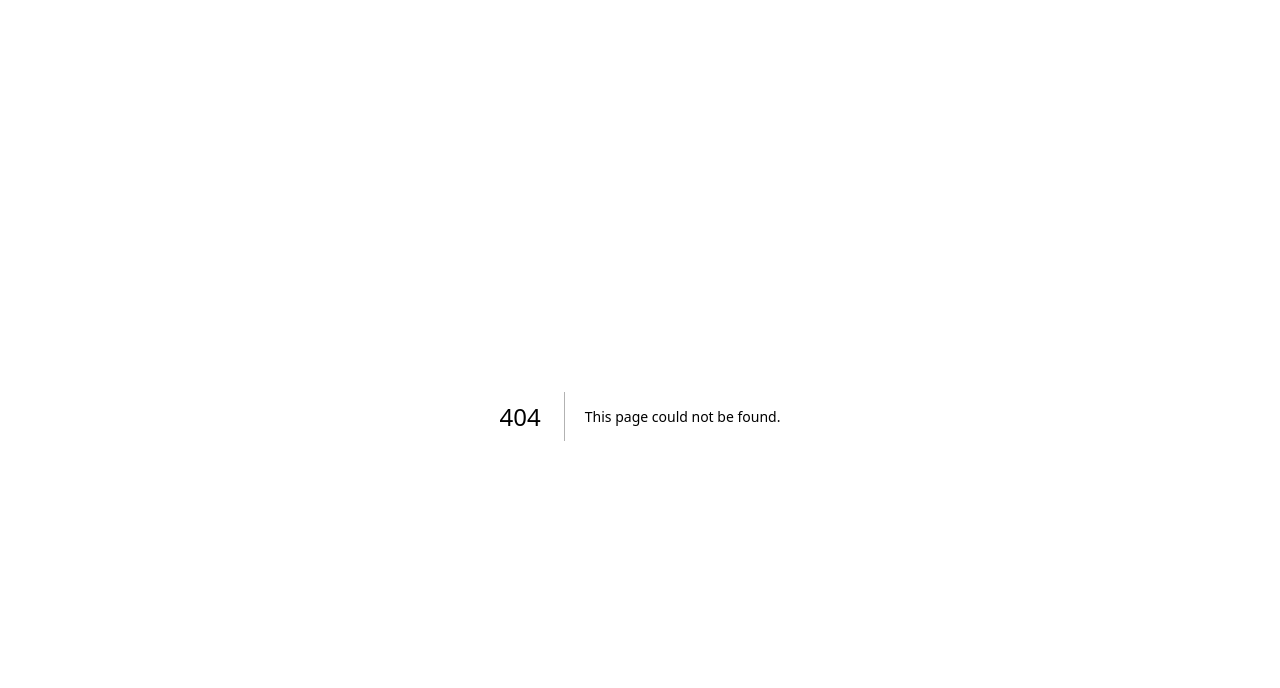
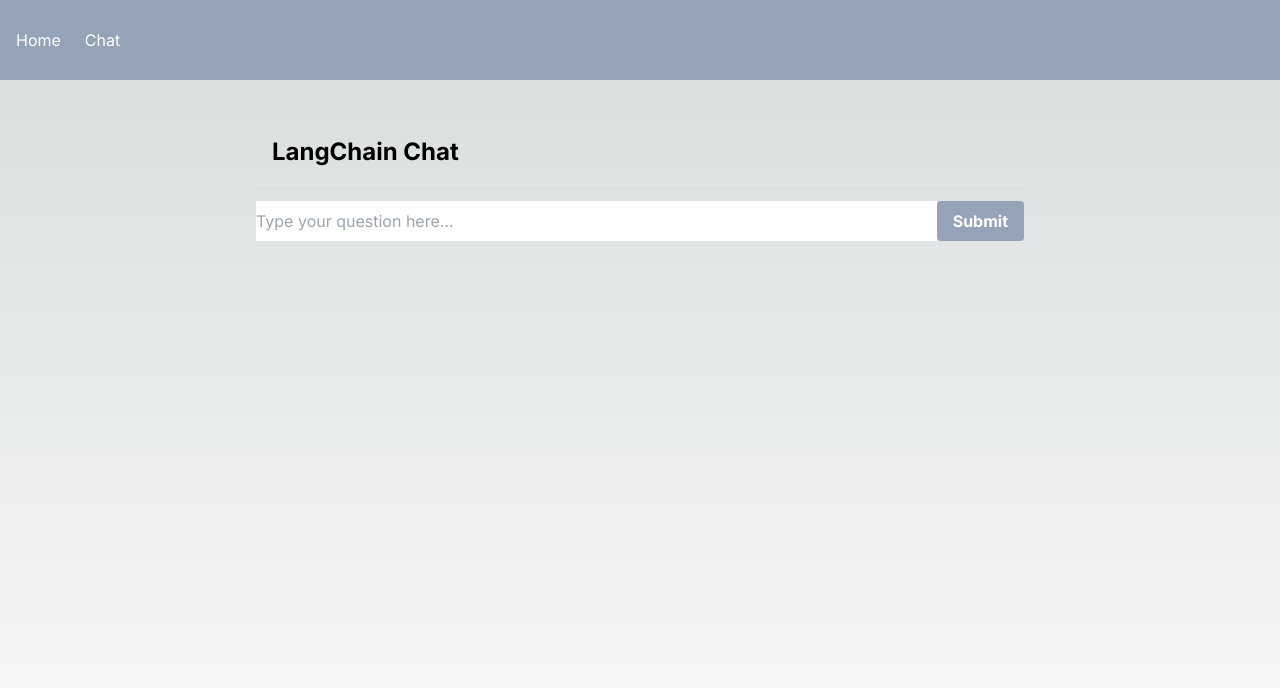
Before and after one commit to ykarpovets/try-llm, a Next.js app: page /chat in a window 1280 px wide. Before the commit this address had no page. Shown: the top 688 px of the page. Built offline with nearby package versions, Linux system fonts and the light colour scheme.

Commit message:
use candidate name in metadata

```diff
--- a/package.json
+++ b/package.json
@@ -12,6 +12,7 @@
     "@langchain/community": "^0.2.1",
     "@types/pg": "^8.11.6",
     "@xenova/transformers": "^2.17.1",
+    "ai": "^3.1.14",
     "chromadb": "^1.8.1",
     "chromadb-default-embed": "^2.13.2",
     "langchain": "0.2.0",
--- /dev/null
+++ b/src/app/api/chat/route.ts
@@ -0,0 +1,26 @@
+import OpenAI from "openai";
+import { OpenAIStream, StreamingTextResponse } from "ai";
+
+export const dynamic = "force-dynamic";
+
+const openai = new OpenAI({
+  apiKey: process.env.OPENAI_API_KEY!,
+});
+
+export async function POST(req: Request) {
+  // Extract the `messages` from the body of the request
+  const { messages } = await req.json();
+
+  // Request the OpenAI API for the response based on the prompt
+  const response = await openai.chat.completions.create({
+    model: "gpt-3.5-turbo",
+    stream: true,
+    messages: messages,
+  });
+
+  // Convert the response into a friendly text-stream
+  const stream = OpenAIStream(response);
+
+  // Respond with the stream
+  return new StreamingTextResponse(stream);
+}
--- /dev/null
+++ b/src/app/chat/page.tsx
@@ -0,0 +1,5 @@
+import { Chat } from "@/components/chat/chat";
+
+export default function Page() {
+  return <Chat />;
+}
--- a/src/app/globals.css
+++ b/src/app/globals.css
@@ -28,21 +28,14 @@
   --background-end: rgb(60, 70, 77);
 }
 
-
 body {
   display: flex;
-  justify-content: center;
+  flex-direction: column;
   min-height: 100vh;
   color: var(--foreground);
-  background: linear-gradient(to bottom, var(--background-start), var(--background-end));
+  background: linear-gradient(
+    to bottom,
+    var(--background-start),
+    var(--background-end)
+  );
 }
-
-
-
-#page {
-  display: flex;
-  flex-direction: column;
-  width: 100%;
-  max-width: 800px;
-  padding: 1rem;
-}
--- a/src/app/layout.tsx
+++ b/src/app/layout.tsx
@@ -1,6 +1,7 @@
 import type { Metadata } from "next";
 import { Inter } from "next/font/google";
 import "./globals.css";
+import Navbar from "@/components/navbar";
 
 const inter = Inter({ subsets: ["latin"] });
 
@@ -17,7 +18,10 @@
   return (
     <html lang="en">
       <body className={inter.className}>
-        <div id="page">{children}</div>
+        <Navbar />
+        <div className="flex flex-col w-screen pt-10 container mx-auto">
+          {children}
+        </div>
       </body>
     </html>
   );
--- /dev/null
+++ b/src/components/chat/chat.tsx
@@ -0,0 +1,72 @@
+"use client";
+
+import { useChat } from "ai/react";
+import { useRef, useEffect } from "react";
+
+export function Chat() {
+  const { messages, input, handleInputChange, handleSubmit } = useChat({
+    api: "api/chat",
+    onError: (e) => {
+      console.log(e);
+    },
+  });
+  const chatParent = useRef<HTMLUListElement>(null);
+
+  useEffect(() => {
+    const domNode = chatParent.current;
+    if (domNode) {
+      domNode.scrollTop = domNode.scrollHeight;
+    }
+  });
+
+  return (
+    <main className="flex flex-col w-full h-screen max-h-dvh">
+      <header className="p-4 border-b w-full max-w-3xl mx-auto">
+        <h1 className="text-2xl font-bold">LangChain Chat</h1>
+      </header>
+
+      <section className="p-4">
+        <form
+          onSubmit={handleSubmit}
+          className="flex w-full max-w-3xl mx-auto items-center"
+        >
+          <input
+            className="flex-1 min-h-[40px]"
+            placeholder="Type your question here..."
+            type="text"
+            value={input}
+            onChange={handleInputChange}
+          />
+          <button className="btn" type="submit">
+            Submit
+          </button>
+        </form>
+      </section>
+
+      <section className="container px-0 pb-10 flex flex-col flex-grow gap-4 mx-auto max-w-3xl">
+        <ul
+          ref={chatParent}
+          className="h-1 p-4 flex-grow bg-muted/50 rounded-lg overflow-y-auto flex flex-col gap-4"
+        >
+          {messages.map((m, index) => (
+            <div key={index}>
+              {m.role === "user" ? (
+                <li key={m.id} className="flex flex-row">
+                  <div className="rounded-xl p-4 bg-background shadow-md flex">
+                    <p className="text-primary">{m.content}</p>
+                  </div>
+                </li>
+              ) : (
+                <li key={m.id} className="flex flex-row-reverse">
+                  <div className="rounded-xl p-4 bg-background shadow-md flex w-3/4">
+                    <p className="text-primary">{m.content}</p>
+                  </div>
+                </li>
+              )}
+            </div>
+          ))}
+        </ul>
+      </section>
+    </main>
+  );
+}
--- /dev/null
+++ b/src/components/navbar/index.tsx
@@ -0,0 +1,29 @@
+import React from "react";
+import Link from "next/link";
+
+const Navbar = () => {
+  return (
+      <>
+        <div className="w-full h-20 bg-slate-400 sticky top-0">
+          <div className="container mx-auto px-4 h-full">
+            <div className="flex justify-between items-center h-full">
+              <ul className="hidden md:flex gap-x-6 text-white">
+                <li className="hover:bg-slate-500">
+                  <Link href="/">
+                    <p>Home</p>
+                  </Link>
+                </li>
+                <li className="hover:bg-slate-500">
+                  <Link href="/chat">
+                    <p>Chat</p>
+                  </Link>
+                </li>
+              </ul>
+            </div>
+          </div>
+        </div>
+      </>
+  );
+};
+
+export default Navbar;
--- a/src/services/llm/retriver.ts
+++ b/src/services/llm/retriver.ts
@@ -24,7 +24,7 @@
   logger.info(`Query "${query}" for candidate ${candidate.name}`);
   const vectorStore = await getVectorStore();
   const retriever = vectorStore.asRetriever({
-    filter: { namespace: candidate.cv },
+    filter: { candidate: candidate.name },
   });
   const llm = getChatModel();
   const prompt = ChatPromptTemplate.fromTemplate(template);
@@ -43,7 +43,7 @@
   logger.info(`Get summary for candidate ${candidate.name}`);
   const vectorStore = await getVectorStore();
   const retriever = vectorStore.asRetriever({
-    filter: { namespace: candidate.cv },
+    filter: { candidate: candidate.name },
   });
   const docs = await retriever.invoke(
     "Summary of strongest skills and professional highlights",
```
Also changed, not shown: src/services/cv-loader.ts (+6 -4 lines), 1 other file (tests, documents, lock files or other folders).
